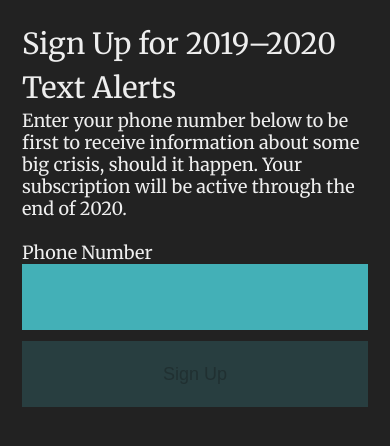
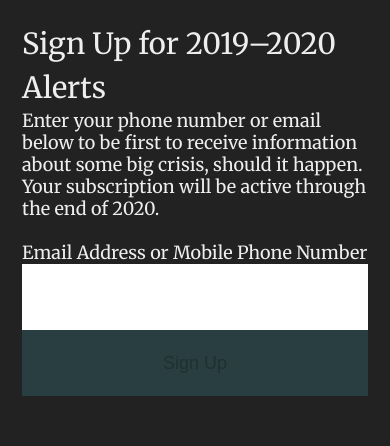
Before and after one commit to itmd-362-2019/demos, a plain HTML site: page index.html in a window 390 px wide. Drawn offline with Linux system fonts and the light colour scheme.

Commit message:
Create generic phone or email-accepting form

```diff
--- a/index.html
+++ b/index.html
@@ -8,14 +8,14 @@
 </head>
 <body>
   <main id="content">
-    <h1>Sign Up for 2019–2020 Text Alerts</h1>
+    <h1>Sign Up for 2019–2020 Alerts</h1>
     <p>
-      Enter your phone number below to be first to receive information about some big crisis, should
-      it happen. Your subscription will be active through the end of 2020.
+      Enter your phone number or email below to be first to receive information about some big
+      crisis, should it happen. Your subscription will be active through the end of 2020.
     </p>
-    <form id="phonelist" action="#null" method="get">
-      <label for="telephone">Phone Number</label>
-      <input type="tel" name="telephone" id="telephone" />
+    <form id="signup-form" action="#null" method="get">
+      <label for="contact">Email Address or Mobile Phone Number</label>
+      <input type="text" name="contact" id="contact" />
       <input type="submit" name="signup" id="signup" value="Sign Up" />
     </form>
   </main>
```
